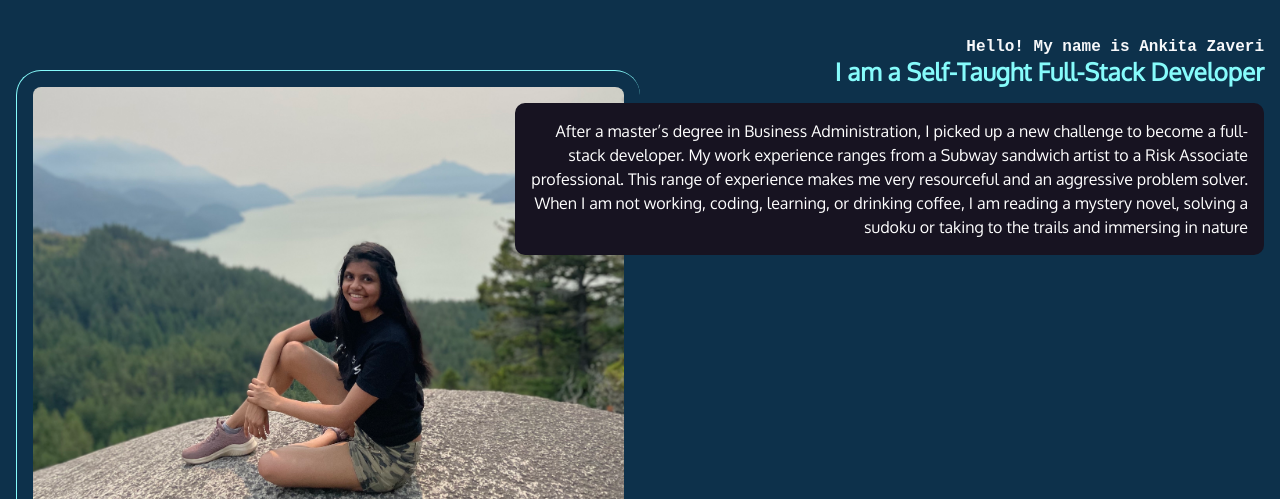
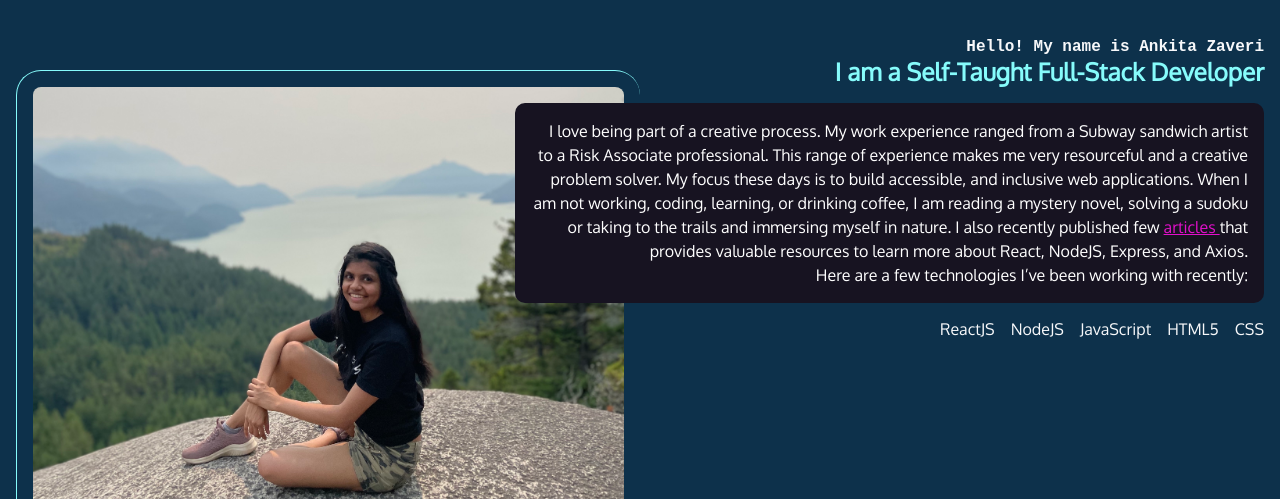
Before and after one commit to Marcellia/AnkitaZaveri, a plain HTML site: page about.html in a window 1280 px wide. Shown: the part 301-800 px from the top of the page. Drawn offline with Linux system fonts and the light colour scheme; a web font is replaced by a local one.

Commit message:
updated Resume, and about me.

```diff
--- a/about.html
+++ b/about.html
@@ -45,9 +45,21 @@
         <div class="text">
           <h4> Hello! My name is Ankita Zaveri </h4>
           <h3>I am a Self-Taught Full-Stack Developer</h3>
-          <p class="blackbox">  After a master’s degree in Business Administration, I picked up a new challenge to become a full-stack developer.
-            My work experience ranges from a Subway sandwich artist to a Risk Associate professional. This range of experience makes me very resourceful and an aggressive problem solver.
- When I am not working, coding, learning, or drinking coffee, I am reading a mystery novel, solving a sudoku or taking to the trails and immersing in nature  </p>
+          <p class="blackbox"> I love being part of a creative process.
+            My work experience ranged from a Subway sandwich artist to a Risk Associate professional. This range of experience makes me very resourceful and a creative problem solver. My focus these days is to build accessible, and inclusive web applications.
+ When I am not working, coding, learning, or drinking coffee, I am reading a mystery novel, solving a sudoku or taking to the trails and immersing myself in nature.
+ I also recently published few  <a href="https://medium.com/@ankitazaveri.dev" target="_blank">articles  </a> that provides valuable resources to learn more about React, NodeJS, Express, and Axios.<br> Here are a few technologies I’ve been working with recently:</p>
+
+          <ul>
+
+            <li>ReactJS</li>
+            <li>NodeJS</li>
+            <li>JavaScript</li>
+            <li>HTML5</li>
+            <li>CSS</li>
+          </ul>
+
+
 
         </div>
         <img  src="img/Anki.jpg" />
```
Also changed, not shown: index.html (+1 -1 lines).
